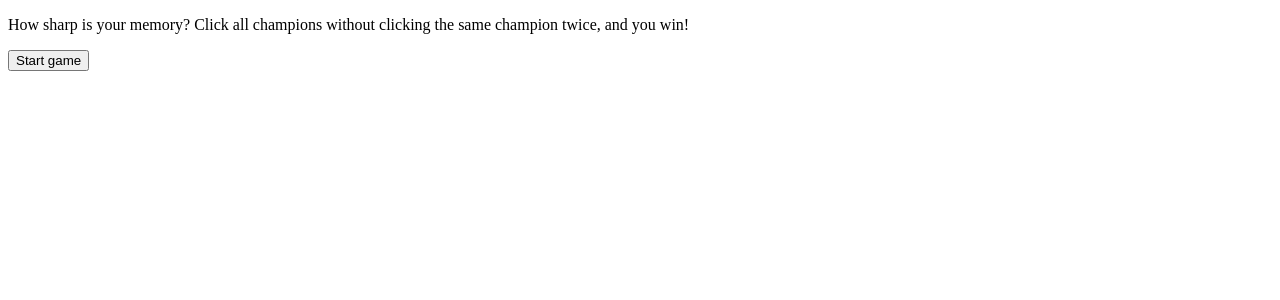
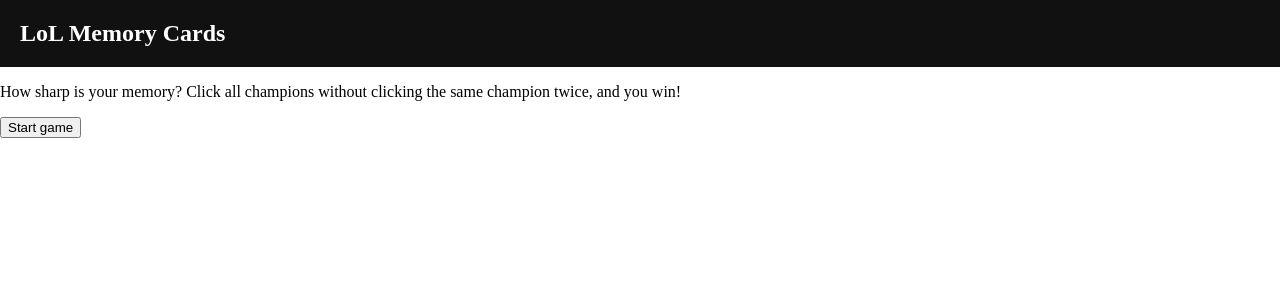
Before and after one commit to wishyrater/odin-memory-card, a React (Vite) app: page / in a window 1280 px wide. Shown: the top 300 px of the page. Built offline with nearby package versions, Linux system fonts and the light colour scheme.

Commit message:
Add navbar

```diff
--- a/src/App.jsx
+++ b/src/App.jsx
@@ -1,11 +1,15 @@
 import './App.css'
 import Game from "./components/Game"
+import Nav from "./components/Nav"
 
 function App() {
 
   return (
     <>
-    <Game />
+      <Nav></Nav>
+      <main>
+        <Game />
+      </main>
     </>
   )
 }
--- a/src/components/Game.jsx
+++ b/src/components/Game.jsx
@@ -41,16 +41,16 @@
     } else if (phase === "playing") {
         return (
             <div className="game">
+                <Scoreboard currentScore={score} highScore={highScore}></Scoreboard>
                 <CardDeck score={score} handleGameOver={handleGameOver} handleVictory={handleVictory} increaseScore={increaseScore}></CardDeck>
-                <Scoreboard currentScore={score} highScore={highScore}></Scoreboard>
             </div>
         )
     } else if (phase === "game over") {
         return (
             <div className="game">
+                <Scoreboard currentScore={score} highScore={highScore}></Scoreboard>
                 <span><p>Oops! You already clicked that champion. Try again.</p></span>
                 <button onClick={startGame}>Try again</button>
-                <Scoreboard currentScore={score} highScore={highScore}></Scoreboard>
             </div>
         )
     } else if (phase === "victory") {
--- /dev/null
+++ b/src/components/Nav.css
@@ -0,0 +1,11 @@
+nav {
+    background-color: var(--soot);
+    color: white;
+
+    padding: 20px;
+}
+
+h1 {
+    margin: 0;
+    padding: 0;
+}
--- /dev/null
+++ b/src/components/Nav.jsx
@@ -0,0 +1,9 @@
+import "./Nav.css";
+
+export default function Nav() {
+    return (
+        <nav>
+            <h1>LoL Memory Cards</h1>
+        </nav>
+    )
+}
--- a/src/index.css
+++ b/src/index.css
@@ -8,4 +8,14 @@
                  0 4px 8px rgba(0, 0, 0, 0.08);
     --shadow-lg: 0 4px 8px rgba(0, 0, 0, 0.04),
                  0 8px 24px rgba(0, 0, 0, 0.12);
+
+    margin: 0;
+    padding: 0;
+    box-sizing: border-box;
 }
+
+body {
+    margin: 0;
+    display: flex;
+    flex-direction: column;
+}
```
